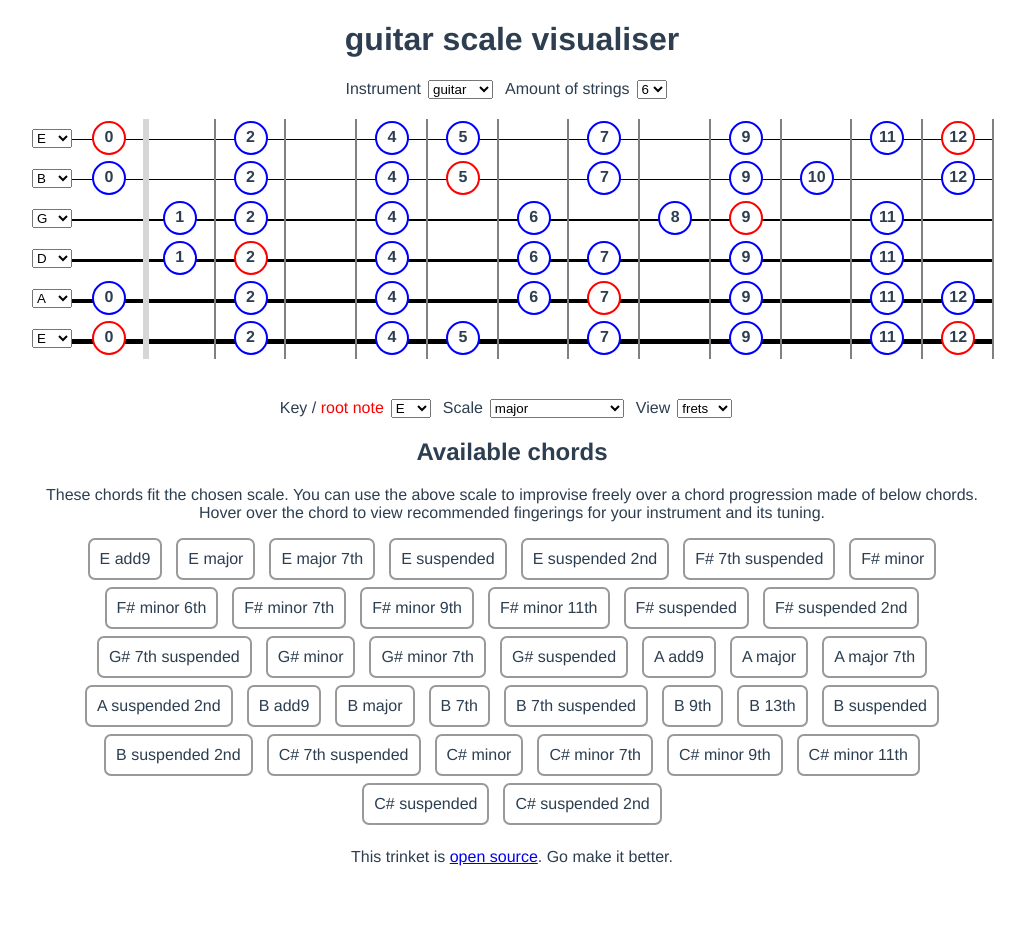
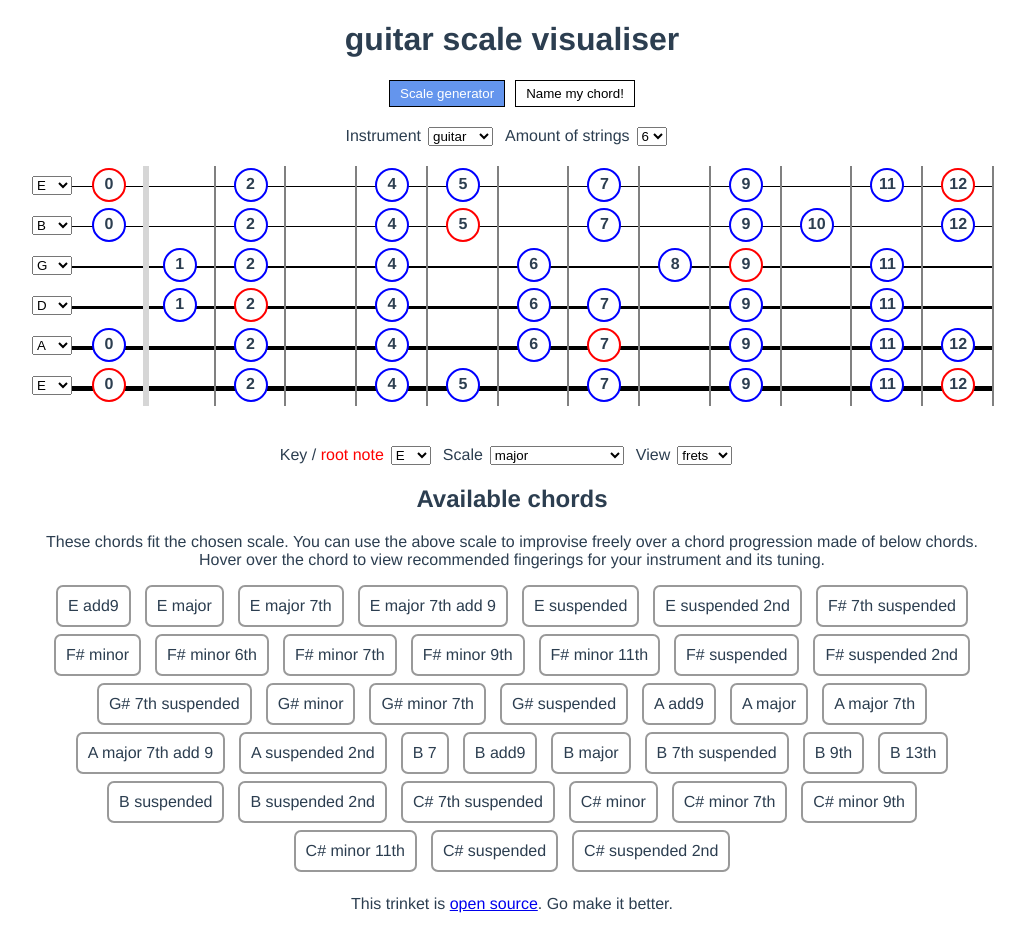
Before and after one commit to igorski/tuning-spork, a Vue app: page / in a window 1280 px wide. Shown: the whole page, without its empty margins (128-1153 px from the left). Before the commit the page ends 882 px from the top, so only its background shows below. Built offline with nearby package versions, Linux system fonts and the light colour scheme.

Commit message:
Added initial 'name my chord' section

```diff
--- a/src/App.vue
+++ b/src/App.vue
@@ -1,6 +1,10 @@
 <template>
     <div id="app">
         <h1>guitar scale visualiser</h1>
+        <div class="mode-switcher">
+            <button :class="{ 'active': appMode === 0 }" type="button" @click="setAppMode(0)">Scale generator</button>
+            <button :class="{ 'active': appMode === 1 }" type="button" @click="setAppMode(1)">Name my chord!</button>
+        </div>
         <!-- instrument interface -->
         <div class="interface">
             <div class="option">
@@ -28,6 +32,7 @@
         </div>
         <!-- instrument fretboard -->
         <fretboard />
+        <template v-if="appMode === 0">
             <!-- scale interface -->
             <div class="interface">
                 <div class="option">
@@ -68,6 +73,22 @@
             <chords
                     v-if="instrumentType === 'guitar'"
             />
+        </template>
+        <template v-else>
+            <div v-if="foundChord">
+                <h2>{{ foundChord }}</h2>
+            </div>
+            <div v-if="foundScales.length">
+                <p>The following scales are in key with this chord:</p>
+                <div v-for="scale in foundScales"
+                     class="scale"
+                     :key="scale"
+                     @click="showScale(foundChordRoot, scale)"
+                >
+                    {{ foundChordRoot }} {{ scale }}
+                </div>
+            </div>
+        </template>
         <p>This trinket is <a href="https://www.github.com/igorski/guitar-scale-visualiser" target="_blank">open source</a>. Go make it better.</p>
     </div>
 </template>
@@ -85,8 +106,15 @@ export default {
         Fretboard,
         Chords,
     },
+    data: () => ({
+        foundChord: null,
+        foundChordRoot: null,
+        foundScales: [],
+    }),
     computed: {
         ...mapState([
+            'appMode',
+            'chord',
             'notes',
             'scales',
             'instrumentType',
@@ -96,11 +124,18 @@ export default {
             'viewOption',
         ]),
         ...mapGetters([
-            'availableStringAmount'
+            'availableStringAmount',
+            'getChordByIntervals',
+            'getCompatibleScalesForIntervals'
         ])
+    },
+    watch: {
+        chord() { this.calculateChord() },
+        tuning() { this.calculateChord() },
     },
     methods: {
         ...mapMutations([
+            'setAppMode',
             'setInstrumentType',
             'setKey',
             'setScale',
@@ -119,7 +154,97 @@ export default {
         changeStringAmount(amount) {
             this.setStringAmount(parseFloat(amount));
         },
+        calculateChord() {
+            // chord fingering changed, try to retrieve whether the chord fingering represents a known chord
+            if (this.appMode !== 1 ) {
+                return;
+            }
+
+            this.foundChord = null;
+            this.foundScales = [];
+
+            // get the lowest fretted string to treat it as the root note (TODO: what about slash chords??)
+            let rootString = this.chord.length;
+            let rootFret;
+            while (typeof rootFret !== 'number' && --rootString > 0) {
+                rootFret = this.chord[rootString];
+            }
+            if (typeof rootFret !== 'number') {
+                return; // no notes found
+            }
+            let openStringNote = this.tuning[rootString];
+            let rootNoteIndex = this.notes.indexOf(openStringNote);
+            let rootNote = this.notes[(rootNoteIndex + rootFret) % this.notes.length];
+            rootNoteIndex = this.notes.indexOf(rootNote);
+
+            // collect all intervals for every note
+
+            let intervals = this.getIntervals(this.chord, rootNoteIndex);
+            let chord = this.getChordByIntervals(intervals);
+
+            if (chord) {
+                this.foundChord = `${rootNote} ${chord}`;
+            }
+            // in case no chord was found but the amount of fretted notes exceeds that
+            // of a triad, assume we are dealing with a slash chord (alternate note in bass)
+            // try again with next higher string as assumed rootn ote
+            else if (this.chord.filter(fret => typeof fret === 'number').length > 3) {
+                const bassNote = rootNote;
+                const bassIndex = rootString;
+
+                openStringNote = null;
+                rootFret = null;
+                while (!rootFret && --rootString > 0) {
+                    openStringNote = this.tuning[rootString];
+                    rootFret = this.chord[rootString];
+                }
+                rootNoteIndex = this.notes.indexOf(openStringNote);
+                rootNote = this.notes[(rootNoteIndex + rootFret) % this.notes.length];
+                rootNoteIndex = this.notes.indexOf(rootNote);
+
+                const filteredChord = this.chord.concat(); // remove slash note
+                filteredChord[bassIndex] = undefined;
+
+                intervals = this.getIntervals(filteredChord, rootNoteIndex);
+                chord = this.getChordByIntervals(intervals);
+
+                if (chord) {
+                    this.foundChord = `${rootNote} ${chord}/${bassNote}`;
+                }
+            }
+            if (this.foundChord) {
+                this.foundChordRoot = rootNote;
+                this.foundScales = this.getCompatibleScalesForIntervals(intervals, rootNote);
+            }
         },
+        getIntervals(chord, rootNoteIndex) {
+            const intervals = [];
+            let stringIndex = this.tuning.length;
+            while (stringIndex--) {
+                const stringFret = chord[stringIndex];
+                if (typeof stringFret !== 'number') {
+                    continue;
+                }
+                const openStringNote = this.tuning[stringIndex];
+                const stringNoteIndex = this.notes.indexOf(openStringNote);
+                const frettedNote = this.notes[(stringNoteIndex + stringFret) % this.notes.length];
+
+                let interval = this.notes.indexOf(frettedNote) - rootNoteIndex;
+                if (interval < 0) {
+                    interval += this.notes.length;
+                }
+                if (!intervals.includes(interval)) {
+                    intervals.push(interval);
+                }
+            }
+            return intervals.sort((a, b) => a - b);
+        },
+        showScale(key, scale) {
+            this.setAppMode(0);
+            this.setKey(key);
+            this.setScale(scale);
+        }
+    }
 };
 </script>
 
@@ -132,6 +257,24 @@ export default {
         color: #2c3e50;
         margin: 20px auto 0;
         max-width: 960px;
+    }
+
+    .mode-switcher {
+        margin: 0 0 20px;
+
+        button {
+            cursor: pointer;
+            display: inline-block;
+            margin: 0 5px;
+            padding: 5px 10px;
+            border: 1px solid #000;
+            background-color: #FFF;
+
+            &.active {
+                background-color: cornflowerblue;
+                color: #FFF;
+             }
+        }
     }
 
     .interface {
@@ -150,4 +293,13 @@ export default {
             color: red;
         }
     }
+
+    .scale {
+        cursor: pointer;
+        display: inline-block;
+        padding: 10px;
+        border-radius: 7px;
+        border: 2px solid #999;
+        margin: 0 7px 7px;
+    }
 </style>
--- a/src/components/string.vue
+++ b/src/components/string.vue
@@ -16,7 +16,8 @@
                  :key="`fret ${fret}`"
                  :style="{ left: `${(fret + 1 ) * 100 / AMOUNT_OF_FRETS.length}%`}"
             ></div>
-            <!-- scale notes -->
+            <!-- app mode 0 : show scale notes -->
+            <template v-if="appMode === 0">
                 <div v-for="fret in AMOUNT_OF_FRETS"
                      v-if="isNoteInScale(fret)"
                      class="note"
@@ -24,6 +25,18 @@
                      :style="{ left: `${fret * 100 / AMOUNT_OF_FRETS.length}%`}"
                      :class="{ root: getNoteByFret(fret) === key, decimal: fret > 9 }"
                 ><span>{{ viewOption === 'frets' ? fret : getNoteByFret(fret) }}</span></div>
+            </template>
+            <!-- app mode 1 : allow manual fretting of string -->
+            <template v-else>
+                <div v-for="fret in AMOUNT_OF_FRETS"
+                     class="note"
+                     :key="`string ${index} fret ${fret}`"
+                     :class="{ hidden: fret !== activeFret }"
+                     :style="{ left: `${fret * 100 / AMOUNT_OF_FRETS.length}%`}"
+                     @click="activeFret !== fret ? activeFret = fret : activeFret = undefined"
+                 ><span>{{ fret }}</span>
+                </div>
+            </template>
         </div>
     </div>
 </template>
@@ -49,6 +62,8 @@ export default {
     }),
     computed: {
         ...mapState([
+            'chord',
+            'appMode',
             'notes',
             'tuning',
             'key',
@@ -60,11 +75,20 @@ export default {
         note() {
             // is open string note for the current tuning
             return this.tuning[this.index];
+        },
+        activeFret: {
+            get() {
+                return this.chord[this.index];
+            },
+            set(value) {
+                this.setChordStringFretIndex({ index: this.index, value });
+            }
         }
     },
     methods: {
         ...mapMutations([
-            'tuneString'
+            'tuneString',
+            'setChordStringFretIndex'
         ]),
         isNoteInScale(fret) {
             return this.availableScaleNotes.includes(this.getNoteByFret(fret));
@@ -133,6 +157,10 @@ export default {
                 left: 0;
                 width: 100%;
             }
+
+            &.hidden {
+                opacity: 0;
+            }
         }
     }
 </style>
--- a/src/definitions/chords.json
+++ b/src/definitions/chords.json
@@ -4,9 +4,11 @@
     "diminished 7th": [0, 3, 6, 9],
     "major": [0, 4, 7],
     "major 7th": [0, 4, 7, 11],
-    "7th": [0, 4, 7, 10],
+    "major 7th add 9": [0, 2, 4, 7, 11],
+    "7": [0, 4, 7, 10],
     "7th suspended": [0, 5, 7, 10],
-    "9th": [0, 2, 4, 7, 10],
+    "7#9": [0, 3, 4, 10],
+    "9th": [0, 2, 4, 10],
     "13th": [0, 4, 9, 10],
     "minor": [0, 3, 7],
     "minor 6th": [0, 3, 9],
--- a/src/store/index.js
+++ b/src/store/index.js
@@ -39,13 +39,15 @@ const getTunings = (state) => {
 
 export default new Vuex.Store({
     state: {
+        appMode: 0,                     // either 0 (scale visualiser) or 1 (name my chord)
         notes: ['A', 'A#', 'B', 'C', 'C#', 'D', 'D#', 'E', 'F', 'F#', 'G', 'G#'],
         scales: Scales,
         instrumentType: 'guitar',       // 'guitar', 'bass' or 'ukelele'
         key: 'E',                       // none more guitar friendly
         scale: Object.keys(Scales)[0],  // TODO: assumption that scales have content :p
         tuning: GUITAR_TUNING[0],       // start out as regular six string, notes sorted top to bottom
-        viewOption: 'frets',            // 'frets' or 'notes',
+        viewOption: 'frets',            // whether to visualise 'frets' or 'notes',
+        chord: []                       // chord visualised by 'Name my chord'-mode
     },
     getters: {
         availableStringAmount(state) {
@@ -91,11 +93,35 @@ export default new Vuex.Store({
             }
             return out;
         },
+        getChordByIntervals: state => intervals => {
+            let out = null;
+            Object.keys(Chords).forEach(chordName => {
+                if (JSON.stringify(Chords[chordName]) === JSON.stringify(intervals)) {
+                    out = chordName;
+                }
+            });
+            return out;
+        },
+        getCompatibleScalesForIntervals: state => intervals => {
+            const out = [];
+            Object.keys(Scales).forEach(scaleName => {
+                if (intervals.every(interval => Scales[scaleName].indexOf(interval) > -1 )) {
+                    out.push(scaleName);
+                }
+            });
+            return out;
+        }
     },
     mutations: {
+        setAppMode(state, mode) {
+            state.appMode = mode;
+        },
         setInstrumentType(state, type) {
-            state.instrumentType = type;
-            state.tuning = getTunings(state)[0].concat();
+            if (state.instrumentType !== type) {
+                state.instrumentType = type;
+                state.tuning = getTunings(state)[0].concat();
+                state.chord = [];
+            }
         },
         setKey(state, key) {
             state.key = key;
@@ -111,6 +137,9 @@ export default new Vuex.Store({
         },
         setViewOption(state, type) {
             state.viewOption = type;
+        },
+        setChordStringFretIndex(state, { index, value }) {
+            Vue.set(state.chord, index, value);
         }
     },
     actions: {
```
Also changed, not shown: 1 other file (tests, documents, lock files or other folders). Lines whose indentation alone changed are shown as unchanged.
